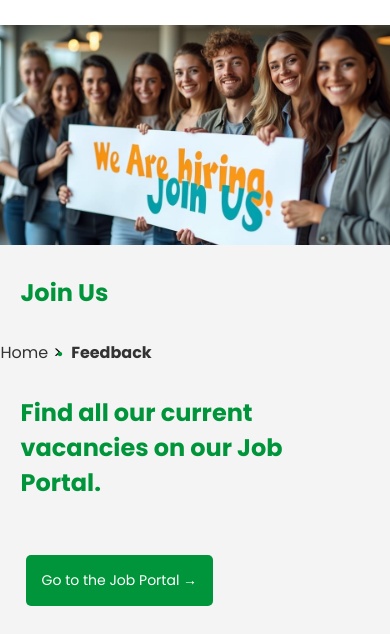
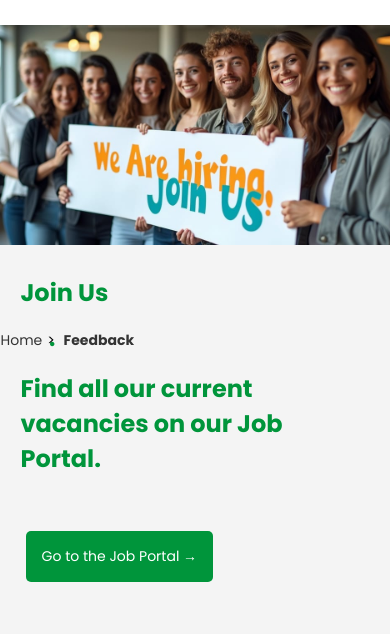
Before and after one commit to Uranw/HELPABLE, a plain HTML site: page join_us.html in a window 390 px wide. Shown: the part 135-769 px from the top of the page. Drawn offline with Linux system fonts and the light colour scheme.

```diff
--- a/join_us.css
+++ b/join_us.css
@@ -246,14 +246,15 @@
     font-size: 14px;
 }
 
-/* Breadcrumb */
+.breadcrumb nav ul li{
+    list-style: none;
+}
 .breadcrumb {
     list-style: none;
     padding: 0;
     margin: 0 0 20px 0;
     font-size: 14px;
 }
-
 .breadcrumb li {
     display: inline;
     margin-right: 5px;
@@ -547,6 +548,39 @@
     .info-content p {
         margin-top: 10px;
         font-size: 1.1em;
+    }
+    .breadcrumb {
+        list-style: none;
+        padding: 0;
+        margin-right: 50%;
+        font-size: 14px;
+    }
+
+    .breadcrumb li {
+        display: inline;
+        margin-right: 5px;
+    }
+
+    .breadcrumb li::after {
+        content: ">";
+        margin-left: 5px;
+    }
+
+    .breadcrumb li:last-child::after {
+        content: "";
+    }
+
+    .breadcrumb a {
+        color: #333;
+        text-decoration: none;
+    }
+
+    .breadcrumb a:hover {
+        padding: 5px 5px;
+        background-color: #00773e;
+        color: #ffffff;
+        text-decoration: none;
+        border-radius: 10px;
     }
 
 
```
